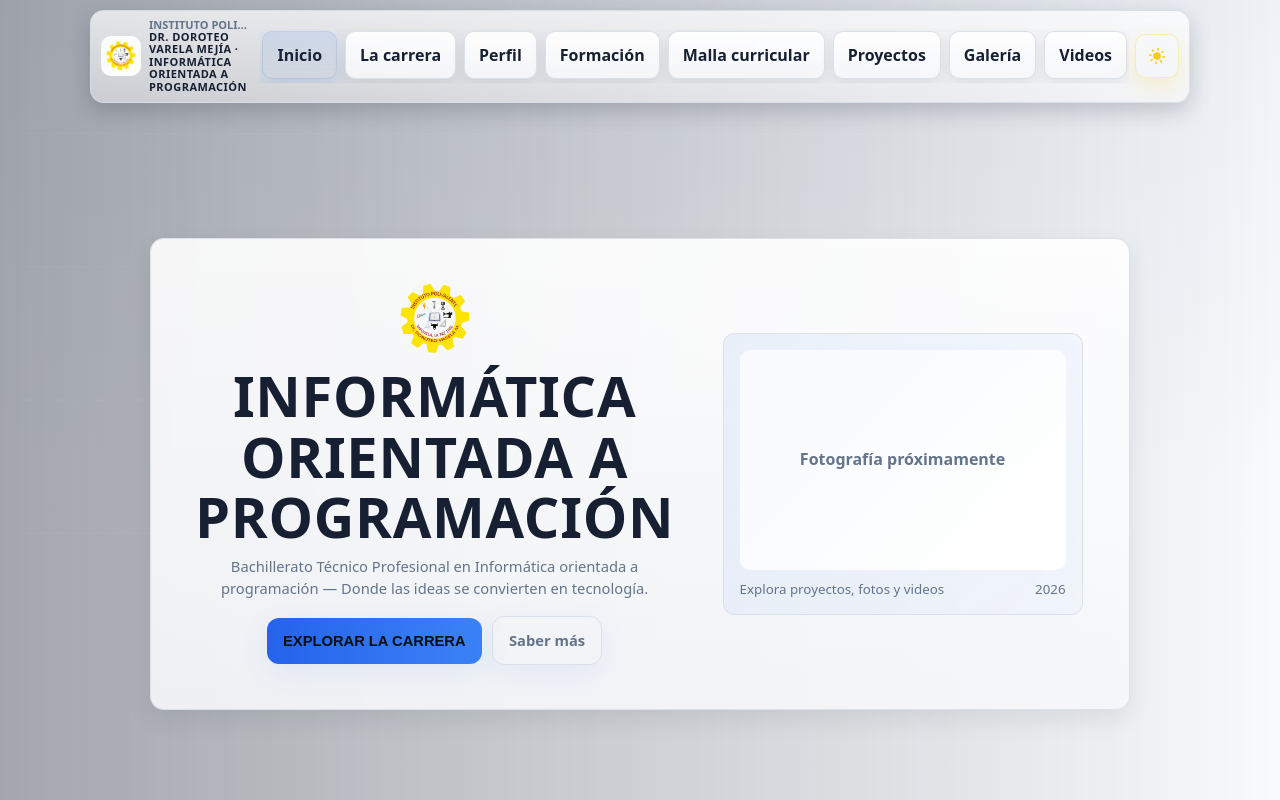
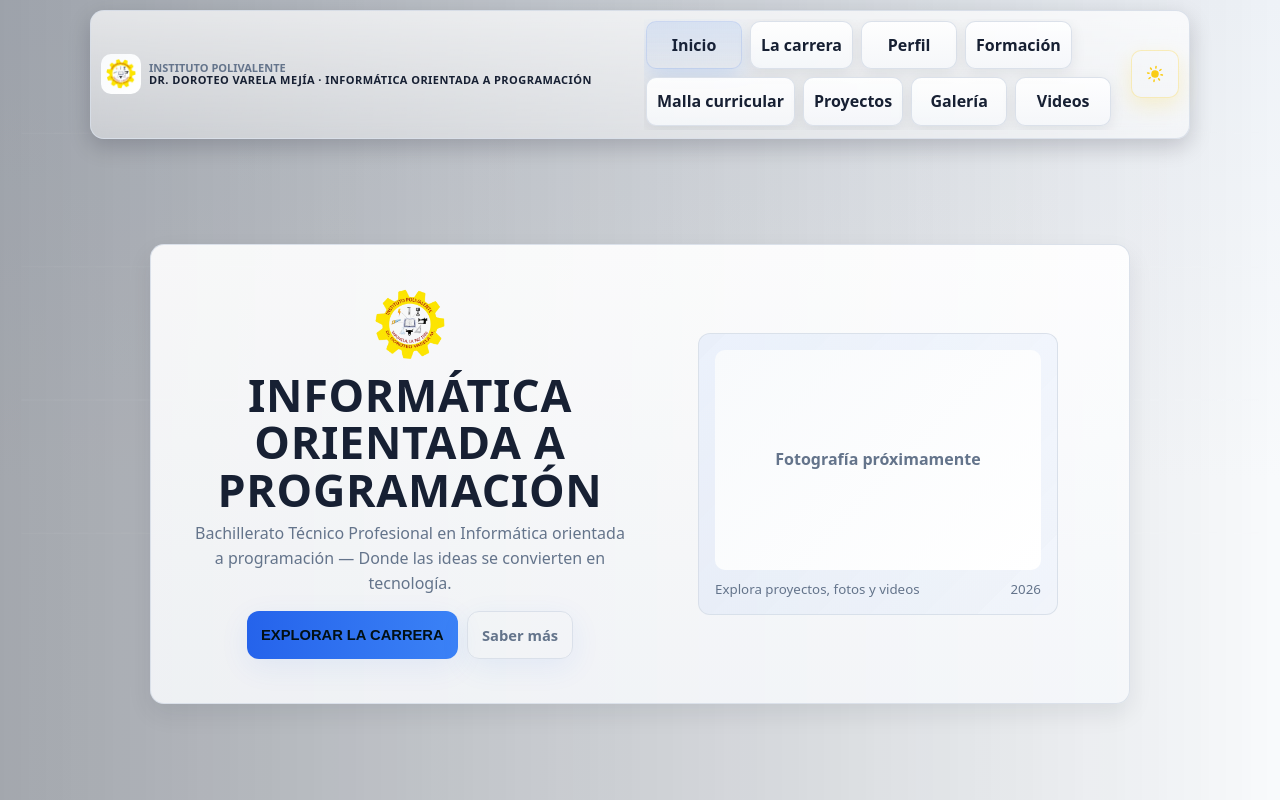
Before and after one commit to 4ngelhernandez010-stack/prueba-de-webqr, a plain HTML site: page index.html in a window 1280 px wide. Shown: the top 800 px of the page. Drawn offline with Linux system fonts and the light colour scheme.

Commit message:
Actualización de la página

```diff
--- a/index.html
+++ b/index.html
@@ -308,6 +308,28 @@
     /* small helpers */
     .muted{color:var(--muted)}
     .center{display:flex;align-items:center;justify-content:center}
+
+    /* Global responsive fixes */
+    img, video, svg { max-width:100%; height:auto; display:block }
+    .nav-wrap, .hero-inner, .panel, main { box-sizing: border-box }
+    .brand, .brand .titles { min-width:0 }
+    .brand .titles { overflow-wrap:anywhere; word-break:break-word }
+
+    /* Prevent long headings from overflowing on small screens */
+    .hero h1{font-size:clamp(1.6rem, 7.2vw, 2.8rem);line-height:1.06;overflow-wrap:anywhere;word-break:break-word}
+    .hero p.lead{font-size:clamp(0.85rem, 3.6vw, 1rem);max-width:100%}
+
+    /* Ensure nav and pills wrap and keep comfortable touch sizes */
+    .nav-links{flex-wrap:wrap;gap:8px}
+    .nav-links a{white-space:normal;text-align:center;flex:0 1 auto;min-width:96px;padding:12px 10px}
+    .menu-close{width:44px;height:44px;min-width:44px;min-height:44px}
+
+    /* Make interactive elements reliably tappable */
+    .btn, .gallery-grade, .lb-btn, .theme-toggle{min-height:48px;min-width:48px;padding:12px 14px}
+
+    /* Prevent horizontal scroll from accidental large elements */
+    html,body{overflow-x:hidden}
+
 
     /* Reveal animation */
     .reveal{opacity:0;transform:translateY(12px);transition:opacity .6s ease,transform .6s ease}
```
